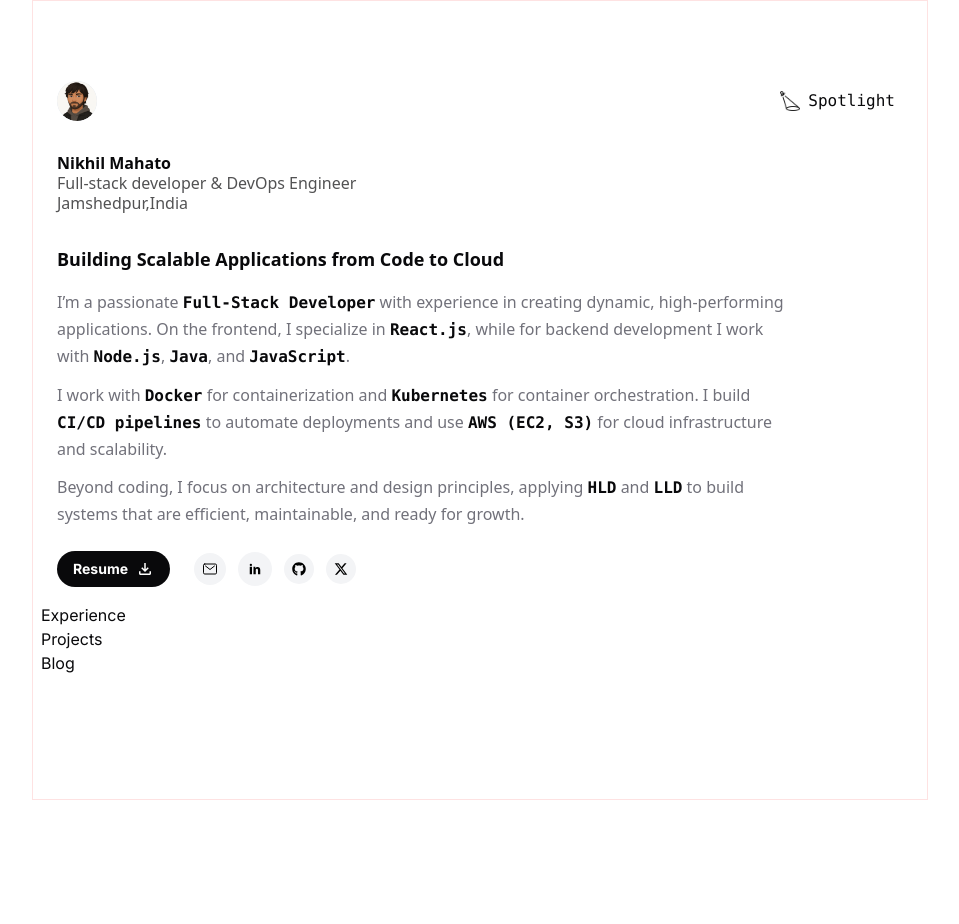
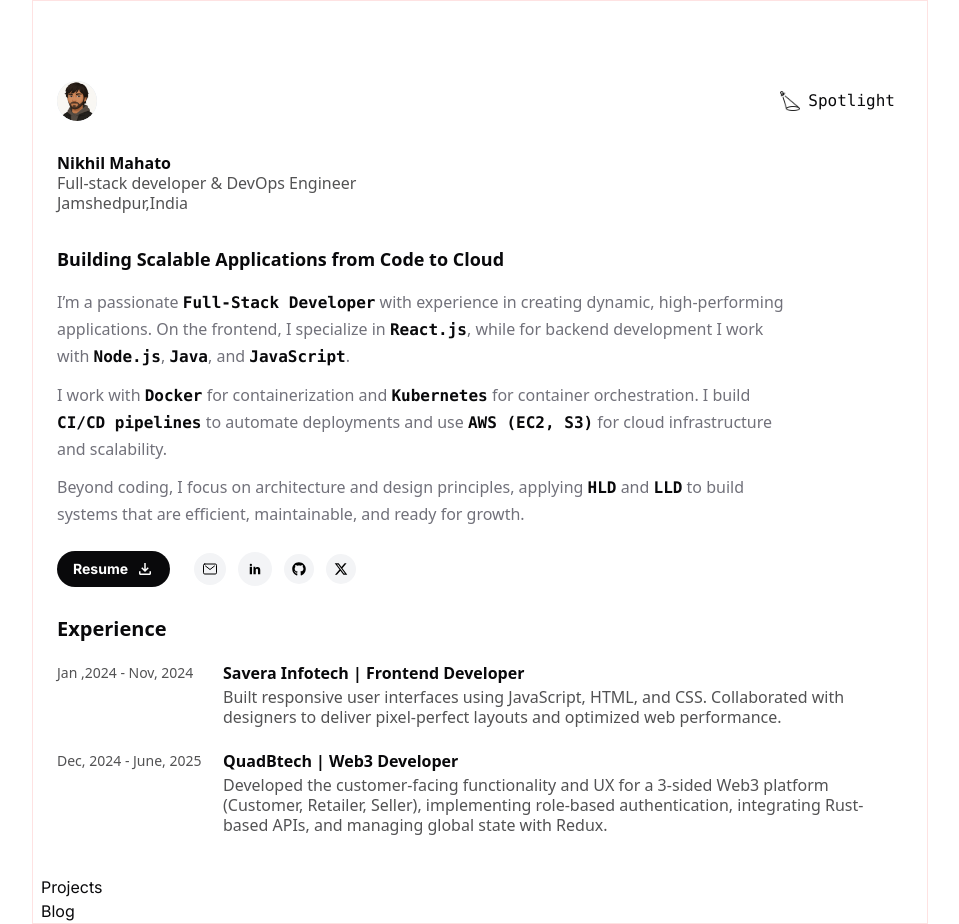
Before and after one commit to nikhilmahato21/my-portfolio, a React (Vite) app: page / in a window 1280 px wide. Shown: the whole page, without its empty margins (160-1119 px from the left). Before the commit the page ends 800 px from the top, so only its background shows below. Built offline with nearby package versions, Linux system fonts and the light colour scheme; a web font is replaced by a local one.

Commit message:
Experience section added

```diff
--- a/src/components/Experience.tsx
+++ b/src/components/Experience.tsx
@@ -1,9 +1,48 @@
+import React from "react";
 
+const experiences = [
+  {
+    date: "Jan ,2024 - Nov, 2024",
+    company: "Savera Infotech",
+    role: "Frontend Developer",
+    description:
+      "Built responsive user interfaces using JavaScript, HTML, and CSS. Collaborated with designers to deliver pixel-perfect layouts and optimized web performance.",
+  },
+  {
+    date: "Dec, 2024 - June, 2025",
+    company: "QuadBtech",
+    role: "Web3 Developer",
+    description:
+     "Developed the customer-facing functionality and UX for a 3-sided Web3 platform (Customer, Retailer, Seller), implementing role-based authentication, integrating Rust-based APIs, and managing global state with Redux.",
+  },
+];
 
 const Experience = () => {
   return (
-    <div>Experience</div>
-  )
-}
+    <section className="p-4">
+      <h2 className="text-pureBlack dark:text-pureWhite font-sans font-semibold tracking-[0.023] leading-5 text-xl mb-6">
+        Experience
+      </h2>
+      {experiences.map((exp, index) => (
+        <div key={index} className="grid grid-cols-[150px_1fr] gap-4 mb-6">
+          {/* Date on the left */}
+          <p className="text-pureBlack text-sm dark:text-pureWhite font-sans font-thin opacity-70 tracking-[0.023] leading-5">
+            {exp.date}
+          </p>
 
-export default Experience
+          {/* Company, role, and description on the right */}
+          <div>
+            <p className="text-pureBlack dark:text-pureWhite font-sans font-semibold tracking-[0.023] leading-5">
+              {exp.company} | {exp.role}
+            </p>
+            <p className="text-pureBlack dark:text-pureWhite font-sans font-thin opacity-70 tracking-[0.023] leading-5 mt-1">
+              {exp.description}
+            </p>
+          </div>
+        </div>
+      ))}
+    </section>
+  );
+};
+
+export default Experience;
```
